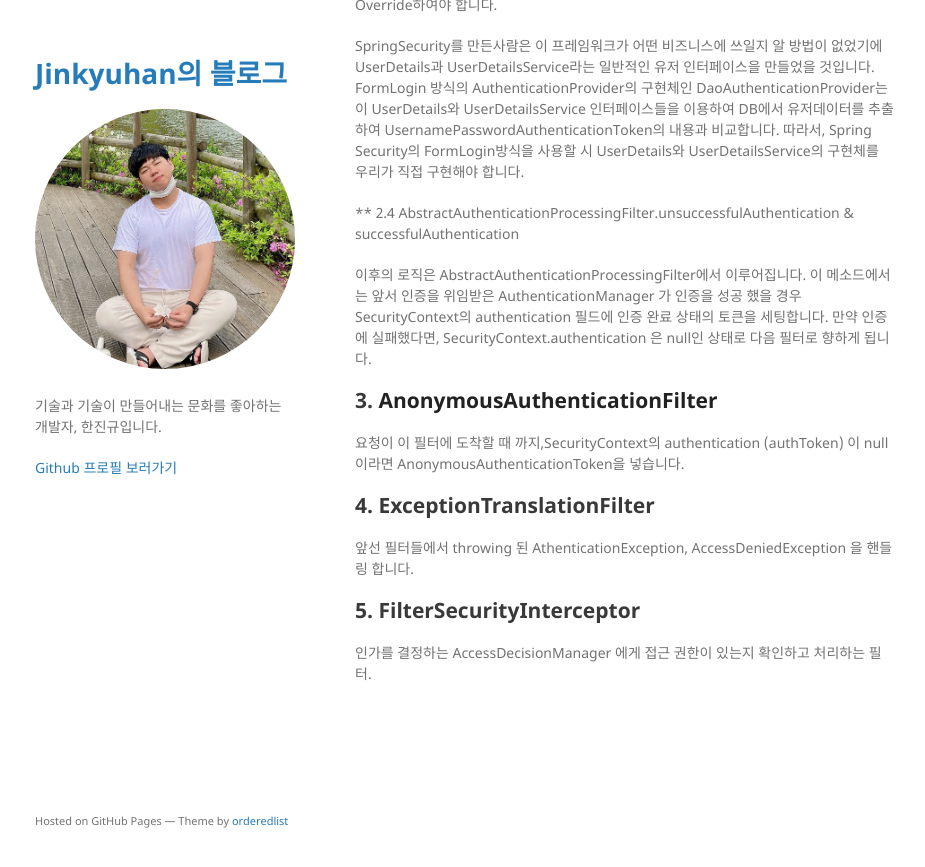
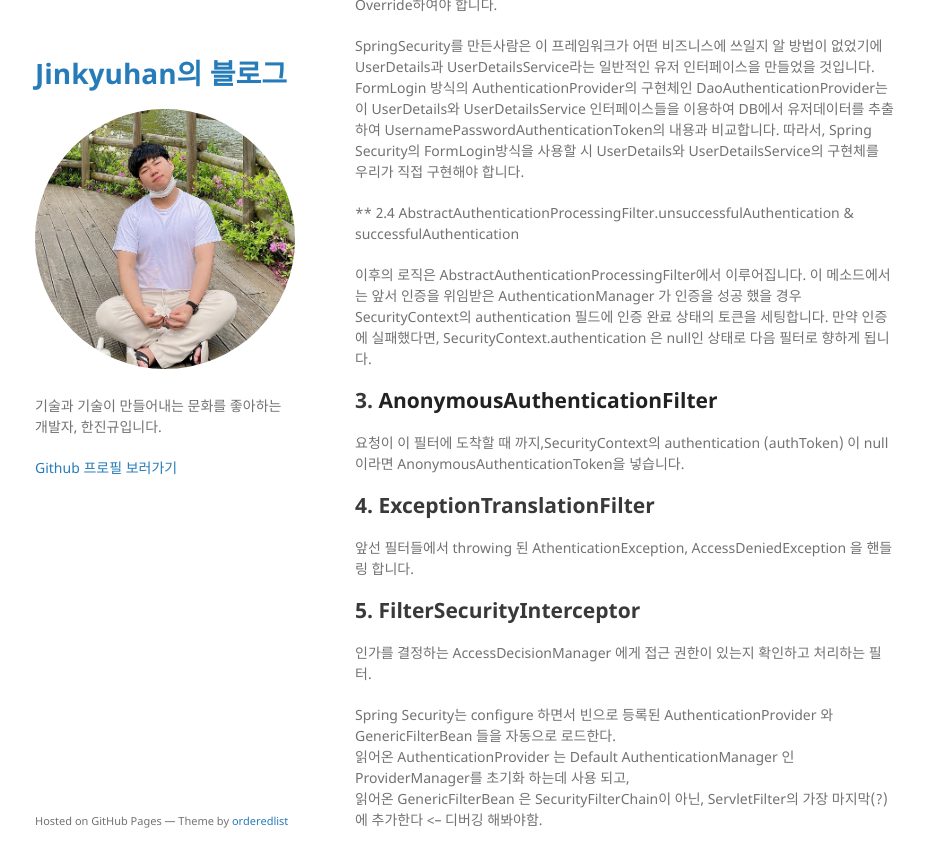
Before and after one commit to jinkyuhan/jinkyuhan.github.io, a Jekyll site: the page built from posting/Spring_Security의_Authentication에_대한_이해.md, in a window 1280 px wide and 900 px high, scrolled down 5291 px. Shown: the top 867 px of the window, without its empty margins (175-1100 px from the left). Built offline with Jekyll 4.4.1, drawn with Linux system fonts in a browser that asks for light colours; our own code applies the rules of GitHub Pages for plain Markdown files.

Commit message:
추가정보 security filter

```diff
--- a/posting/Spring_Security의_Authentication에_대한_이해.md
+++ b/posting/Spring_Security의_Authentication에_대한_이해.md
@@ -136,3 +136,7 @@ SecurityContext의 authentication 필드에 인증 완료 상태의 토큰을
 ## 5. FilterSecurityInterceptor
 
 인가를 결정하는 AccessDecisionManager 에게 접근 권한이 있는지 확인하고 처리하는 필터.
+
+Spring Security는 configure 하면서 빈으로 등록된 AuthenticationProvider 와 GenericFilterBean 들을 자동으로 로드한다.<br>
+읽어온 AuthenticationProvider 는 Default AuthenticationManager 인 ProviderManager를 초기화 하는데 사용 되고, <br>
+읽어온 GenericFilterBean 은 SecurityFilterChain이 아닌, ServletFilter의 가장 마지막(?) 에 추가한다 <-- 디버깅 해봐야함.
```
